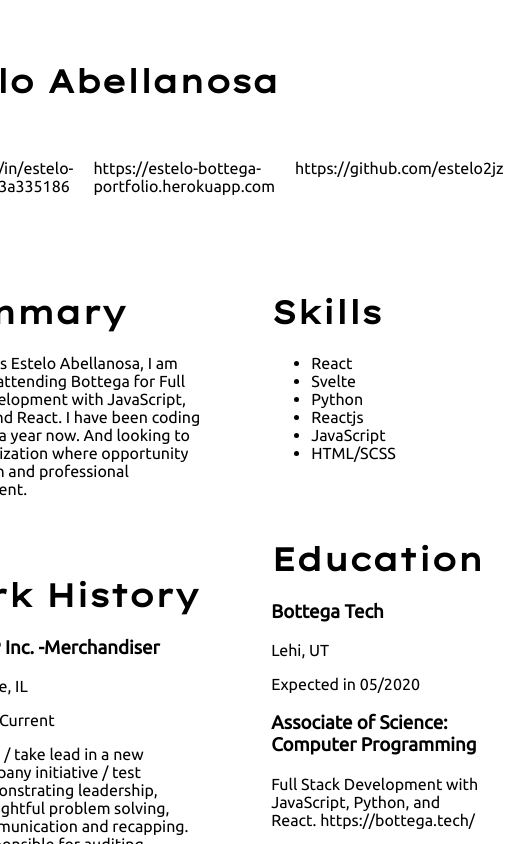
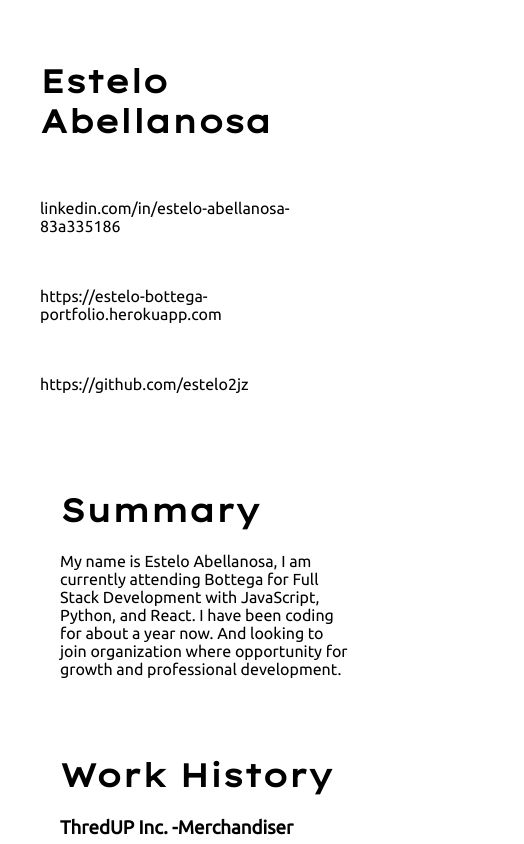
Before and after one commit to estelo2jz/resume-app, a React (Create React App) app: page / in a window 390 px wide. Shown: the top 844 px of the page, 524 px wide, since content can reach past the window. Built offline with nearby package versions, Linux system fonts and the light colour scheme.

Commit message:
added media queries to be mobile friendly

```diff
--- a/src/styles/header.scss
+++ b/src/styles/header.scss
@@ -27,7 +27,10 @@
     .header-flex-container {
       display: grid;
       grid-template-columns: 1fr;
+
       .links-flex-container {
+        display: grid;
+        grid-auto-columns: 1fr;
       }
     }
   }
--- a/src/styles/home.scss
+++ b/src/styles/home.scss
@@ -1,11 +1,12 @@
 .home-container {
+  height: 100%;
   width: 100%;
   padding: 10px;
   // margin: 10px;
   .grid-container {
-    display: grid;
-    justify-content: center;
-    align-items: center;
+    // display: grid;
+    // justify-content: center;
+    // align-items: center;
     padding: 10px;
 
     // border: 1px solid red;
@@ -48,3 +49,14 @@
     }
   }
 }
+
+@media(max-width: 500px) {
+  .home-container {
+    .grid-container {
+      .flex-direction {
+        display: grid;
+        grid-auto-columns: 1fr;
+      }
+    }
+  }
+}
```
